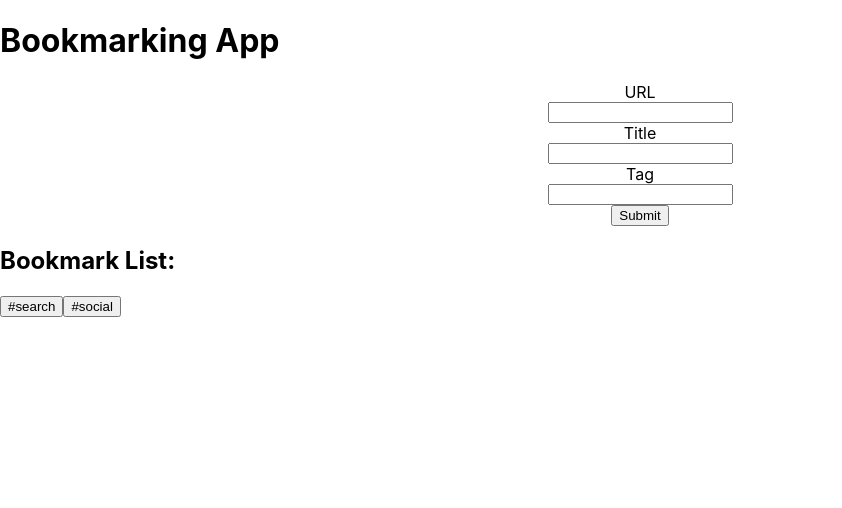
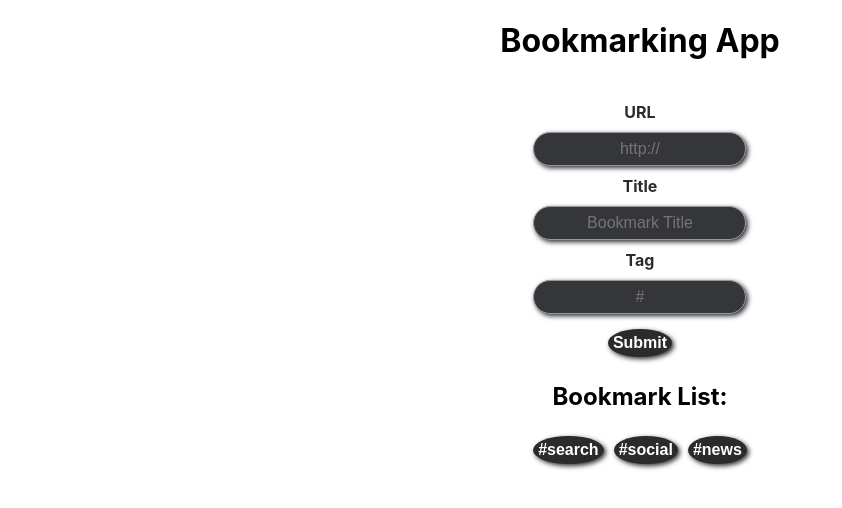
Before and after one commit to katefranks/react-bookmarking-app, a React (Create React App) app: page / in a window 1280 px wide. Shown: the top 508 px of the page, without its empty margins (0-842 px from the left). Built offline with nearby package versions, Linux system fonts and the light colour scheme.

Commit message:
Updated CSS

```diff
--- a/src/App.css
+++ b/src/App.css
@@ -1,38 +1,69 @@
-.App {
+
+div{
+  display: flex;
+  flex-direction: column;
+  align-items: center;
+  /* margin-top: 20px; */
+}
+
+.headings{
+  display: flex;
+  flex-direction: row;
+  flex-wrap: wrap;
+}
+
+button{
+  margin: 5px;
+  padding: 5px;
+  background-color: #2B2B2B;
+  color: #FFF;
+  font-weight: bold;
+  font-size: 16px;
+  border-radius: 50%;
+  border: none;
+  box-shadow: 2px 2px 5px #292C33;
+}
+
+button:hover{
+  cursor: pointer;
+  box-shadow: 4px 4px 5px #292C33;
+  transform: translateY(1px);
+}
+
+button:active {
+  transform: translateY(3px) ;
+}
+
+input{
+    background-color: #35363A;
+    color: #FFF;
+    height: 30px;
+    margin: 10px;
+    border-radius: 20px;
+    border: 1px solid #999999;
+    box-shadow: 2px 2px 5px #292c33;
+    font-size: 16px;
+    text-align: center;
+    }
+
+label{
+  color: #2B2B2B;
+  font-weight: bold;
+  font-size: 16px;
   text-align: center;
 }
 
-.App-logo {
-  height: 40vmin;
-  pointer-events: none;
+li{
+  list-style-type: none;
+  border: 1px solid black;
+  margin: 10px;
+  padding: 5px;
+  text-align: center;
+  color: black;
+  background-color: #FFF;
+  box-shadow: 2px 2px 5px black;
 }
 
-@media (prefers-reduced-motion: no-preference) {
-  .App-logo {
-    animation: App-logo-spin infinite 20s linear;
-  }
+ul {
+  padding: 0px;
 }
-
-.App-header {
-  background-color: #282c34;
-  min-height: 100vh;
-  display: flex;
-  flex-direction: column;
-  align-items: center;
-  justify-content: center;
-  font-size: calc(10px + 2vmin);
-  color: white;
-}
-
-.App-link {
-  color: #61dafb;
-}
-
-@keyframes App-logo-spin {
-  from {
-    transform: rotate(0deg);
-  }
-  to {
-    transform: rotate(360deg);
-  }
-}
--- a/src/App.js
+++ b/src/App.js
@@ -45,6 +45,12 @@ class App extends React.Component {
           title: 'Instagram',
           tag: '#social',
         },
+        {
+          id: 5,
+          url: 'http://news.google.com',
+          title: 'Google News',
+          tag: '#news',
+        },
       ];
       this.setState({ bookmarks });
     }
--- a/src/BookmarkForm.js
+++ b/src/BookmarkForm.js
@@ -31,11 +31,11 @@ class BookmarkForm extends React.Component {
     return(
       <form style={formStyle} action="">
         <label htmlFor="url">URL</label>
-          <input id="url" type="text" value={this.state.url} onChange={(event) => this.handleChange(event, 'url')}/>
+          <input id="url" type="text" placeholder="http://" value={this.state.url} onChange={(event) => this.handleChange(event, 'url')} />
         <label htmlFor="title">Title</label>
-          <input id="title" type="text" value={this.state.title} onChange={(event) => this.handleChange(event, 'title')} />
+          <input id="title" type="text" placeholder="Bookmark Title" value={this.state.title} onChange={(event) => this.handleChange(event, 'title')} />
         <label htmlFor="tag">Tag</label>
-          <input id="tag" type="text" value={this.state.tag} onChange={(event) => this.handleChange(event, 'tag')}/>
+          <input id="tag" type="text" placeholder="#" value={this.state.tag} onChange={(event) => this.handleChange(event, 'tag')}/>
         <button onClick={this.handleSubmit}>Submit</button>
       </form>
     )
--- a/src/TagList.js
+++ b/src/TagList.js
@@ -14,10 +14,8 @@ class TagList extends React.Component {
 
     const categories = this.props.bookmarks.map(bookmark => bookmark.tag)
       //an array of tags (duplicates exist)
-      console.log('categories', categories);
     const uniqueCategories = [...new Set(categories)];
       //an array of tags (no duplicates)
-      console.log('uniqueCategories', uniqueCategories);
 
     const headings = uniqueCategories.map(tag => (
       <button key={tag} onClick={() => this.setState({ selection: tag })}>
@@ -34,7 +32,7 @@ class TagList extends React.Component {
     return(
       <div>
         <h2>Bookmark List:</h2>
-        {headings}
+        <div className="headings">{headings}</div>
         <ul>
           { bookmarks }
         </ul>
```
